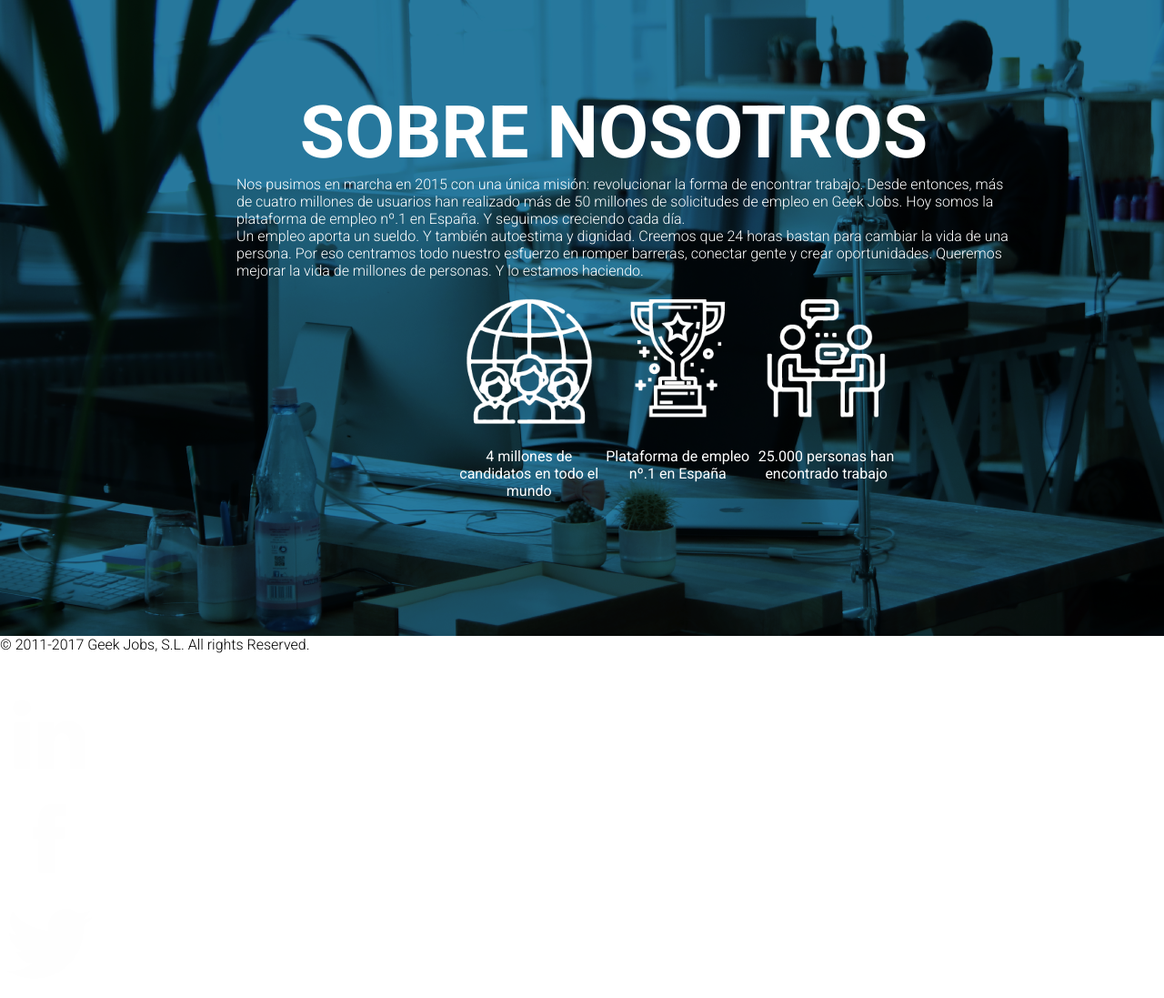
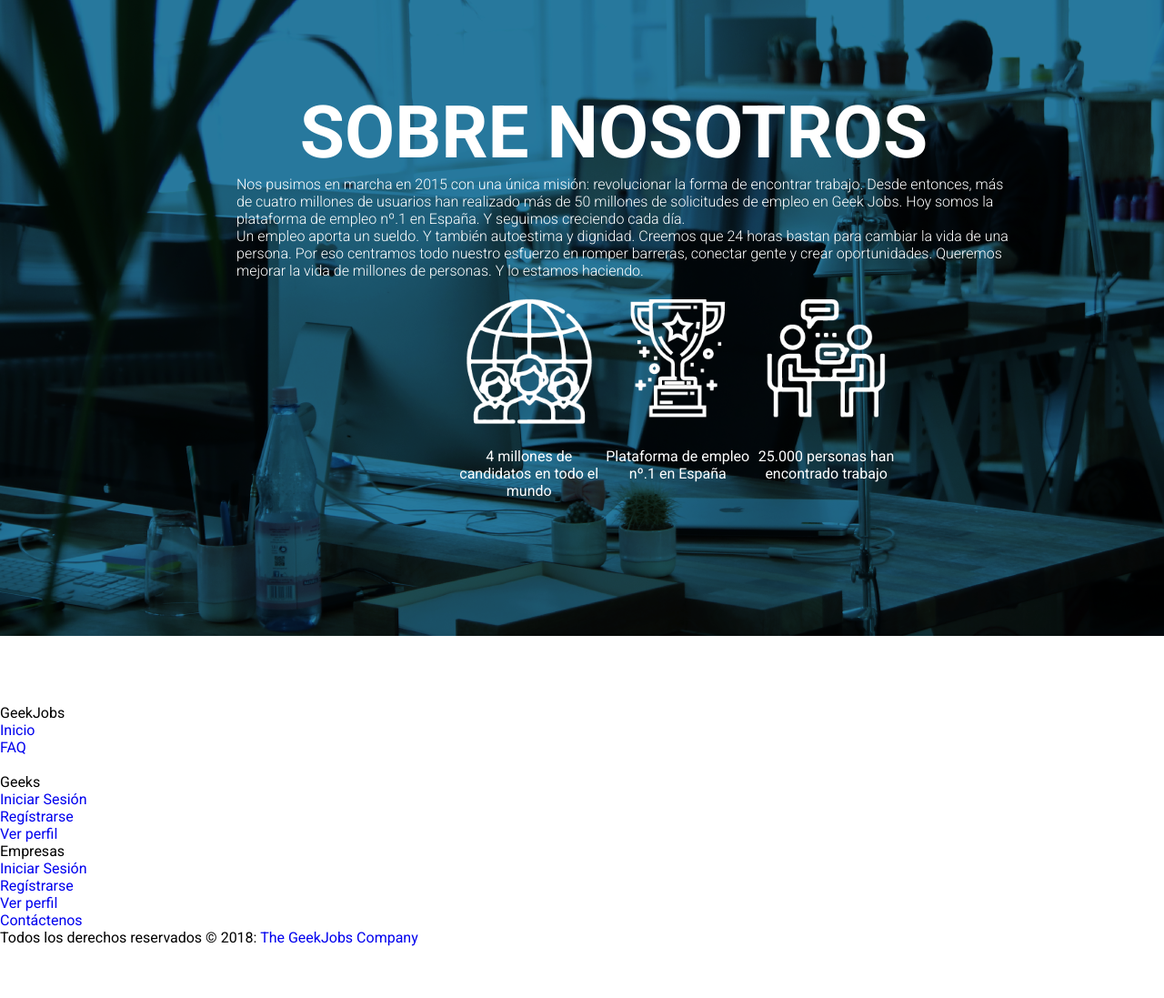
Before and after one commit to JLDRM/Caso-Pr-ctico-Front-End-J3IM, a PHP site: page /about_us.html in a window 1280 px wide. Shown: the part 76-1173 px from the top of the page at 91% size. After the commit the page ends 1116 px from the top, so only its background shows below. Run offline with PHP 8.4, Linux system fonts and the light colour scheme.

Commit message:
Link contacto en footer

```diff
--- a/about_us.html
+++ b/about_us.html
@@ -64,50 +64,96 @@
         <!-- iconos e info sobre nosotros -->
     </div>
     <!-- fin de div principal -->
-
-    <!-- empieza footer -->
-    <footer class="empresa">
-        <div class="copyright">
-            <p> © 2011-2017 Geek Jobs, S.L. All rights Reserved.</p>
+    <!-- FOOTER -->
+    <footer>
+        <div id="gjFooter" class="container">
+            <div class="row">
+                <!-- LOGO -->
+                <div class="col-12 col-sm-12 col-md-3 col-lg-3">
+                    <h5></h5>
+                    <a href="./index.html">
+                        <img src="./assets/img/logo1.png" alt="">
+                    </a>
                 </div>
-
-        <div class="footerlist">
-            <ul id="geekjobs_footer">
-                <a target="_blank" href="https:www.geekjobs.com">
+                <!-- ================================= -->
+                <!-- LINKS -->
+                <div class="col-12 col-sm-6 col-md-2 col-lg-2">
+                    <h5>GeekJobs</h5>
+                    <ul>
                         <li>
-                        <img src="./assets/img/geek_icon.png" width="50px" height="30px" position alt="">
+                            <a href="./index.html">Inicio</a>
                         </li>
-                </a>
+                        <li>
+                            <a href="#">FAQ</a>
+                        </li>
+                        <li>
+                            <a href="#"></a>
+                        </li>
                     </ul>
                 </div>
-
-        <!-- footer social media -->
-        <div class="social">
+                <!-- ================================= -->
+                <!-- LINKS GEEK -->
+                <div class="col-12 col-sm-6 col-md-2 col-lg-2">
+                    <h5>Geeks</h5>
                     <ul>
-                <a target="_blank" href="https:www.linkedin.com">
                         <li>
-                        <img src="./assets/img/linkedin_icon.png">
+                            <a href="./index.html">Iniciar Sesión</a>
                         </li>
-                </a>
-
-                <a target="_blank" href="https:www.facebook.com">
                         <li>
-                        <img src="./assets/img/facebook_icon.png">
+                            <a href="./registrousuario.html">Regístrarse</a>
                         </li>
-                </a>
-
-                <a target="_blank" href="https:www.twitter.com">
                         <li>
-                        <img src="./assets/img/twitter_icon.png">
+                            <a href="./perfil_usuario.html">Ver perfil</a>
                         </li>
-                </a>
                     </ul>
                 </div>
-        <!-- fin del footer social media -->
-
+                <!-- ================================= -->
+                <!-- LINKS EMPRESA -->
+                <div class="col-12 col-sm-6 col-md-2 col-lg-2">
+                    <h5>Empresas</h5>
+                    <ul>
+                        <li>
+                            <a href="./home_empresa.html">Iniciar Sesión</a>
+                        </li>
+                        <li>
+                            <a href="./registro_empresa.html">Regístrarse</a>
+                        </li>
+                        <li>
+                            <a href="./pagina_construccion.html">Ver perfil</a>
+                        </li>
+                    </ul>
+                </div>
+                <!-- ================================= -->
+                <!-- REDES SOCIALES -->
+                <div class="col-12 col-sm-6 col-md-3 col-lg-3">
+                    <div class="social-networks">
+                        <a href="#" class="twitter">
+                            <i class="fa fa-twitter"></i>
+                        </a>
+                        <a href="#" class="facebook">
+                            <i class="fa fa-facebook"></i>
+                        </a>
+                        <a href="#" class="google">
+                            <i class="fa fa-google-plus"></i>
+                        </a>
+                    </div>
+                    <a class="btn btn-default" href="./contact.html">Contáctenos</a>
+                </div>
+                <!-- ================================= -->
+            </div>
+            <!-- COPYRIGHT -->
+            <div class="footer-copyright">
+                <div class="container-fluid">
+                    Todos los derechos reservados © 2018:
+                    <a href="./index.html">
+                        <strong> The GeekJobs Company</strong>
+                    </a>
+                </div>
+            </div>
+            <!-- ================================= -->
+        </div>
     </footer>
-    <!-- fin de footer -->
-
+    <!-- ================================= -->
 </body>
 
 </html>
--- a/contact.html
+++ b/contact.html
@@ -158,7 +158,7 @@
                             <i class="fa fa-google-plus"></i>
                         </a>
                     </div>
-                    <a class="btn btn-default" href="./pagina_construccion.html">Contáctenos</a>
+                    <a class="btn btn-default" href="./contact.html">Contáctenos</a>
                 </div>
                 <!-- ================================= -->
             </div>
@@ -167,7 +167,7 @@
                 <div class="container-fluid">
                     Todos los derechos reservados © 2018:
                     <a href="./index.html">
-                        <strong> Thee GeekJobs Company</strong>
+                        <strong> The GeekJobs Company</strong>
                     </a>
                 </div>
             </div>
--- a/pagina_construccion.html
+++ b/pagina_construccion.html
@@ -151,7 +151,7 @@
               <i class="fa fa-google-plus"></i>
             </a>
           </div>
-          <a class="btn btn-default" href="./pagina_construccion.html">Contáctenos</a>
+          <a class="btn btn-default" href="./contact.html">Contáctenos</a>
         </div>
         <!-- ================================= -->
       </div>
@@ -159,7 +159,7 @@
       <div class="footer-copyright">
         <div class="container-fluid">
           Todos los derechos reservados © 2018:
-          <a href="https://www.MDBootstrap.com">
+          <a href="./index.html">
             <strong> Thee GeekJobs Company</strong>
           </a>
         </div>
--- a/perfil_usuario.html
+++ b/perfil_usuario.html
@@ -270,7 +270,7 @@
                             <i class="fa fa-google-plus"></i>
                         </a>
                     </div>
-                    <a class="btn btn-default" href="./pagina_construccion.html">Contáctenos</a>
+                    <a class="btn btn-default" href="./contact.html">Contáctenos</a>
                 </div>
                 <!-- ================================= -->
             </div>
@@ -279,7 +279,7 @@
                 <div class="container-fluid">
                     Todos los derechos reservados © 2018:
                     <a href="./index.html">
-                        <strong> Thee GeekJobs Company</strong>
+                        <strong> The GeekJobs Company</strong>
                     </a>
                 </div>
             </div>
```
Also changed, not shown: altaoferta.html (+115 -16 lines), assets/css/joanstyle.css (+11 -14 lines), home_empresa.html (+11 -11 lines), registro_empresa.html (+17 -15 lines). Lines whose indentation alone changed are shown as unchanged.
